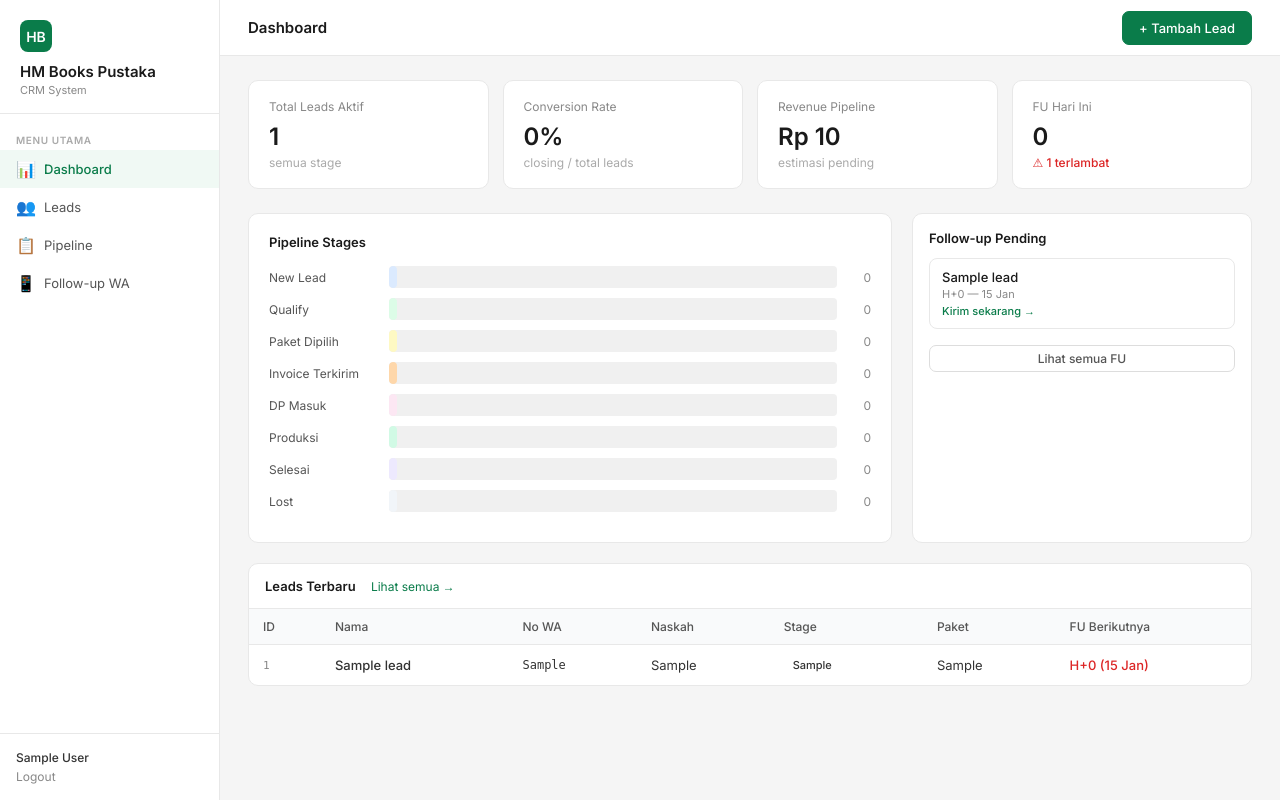
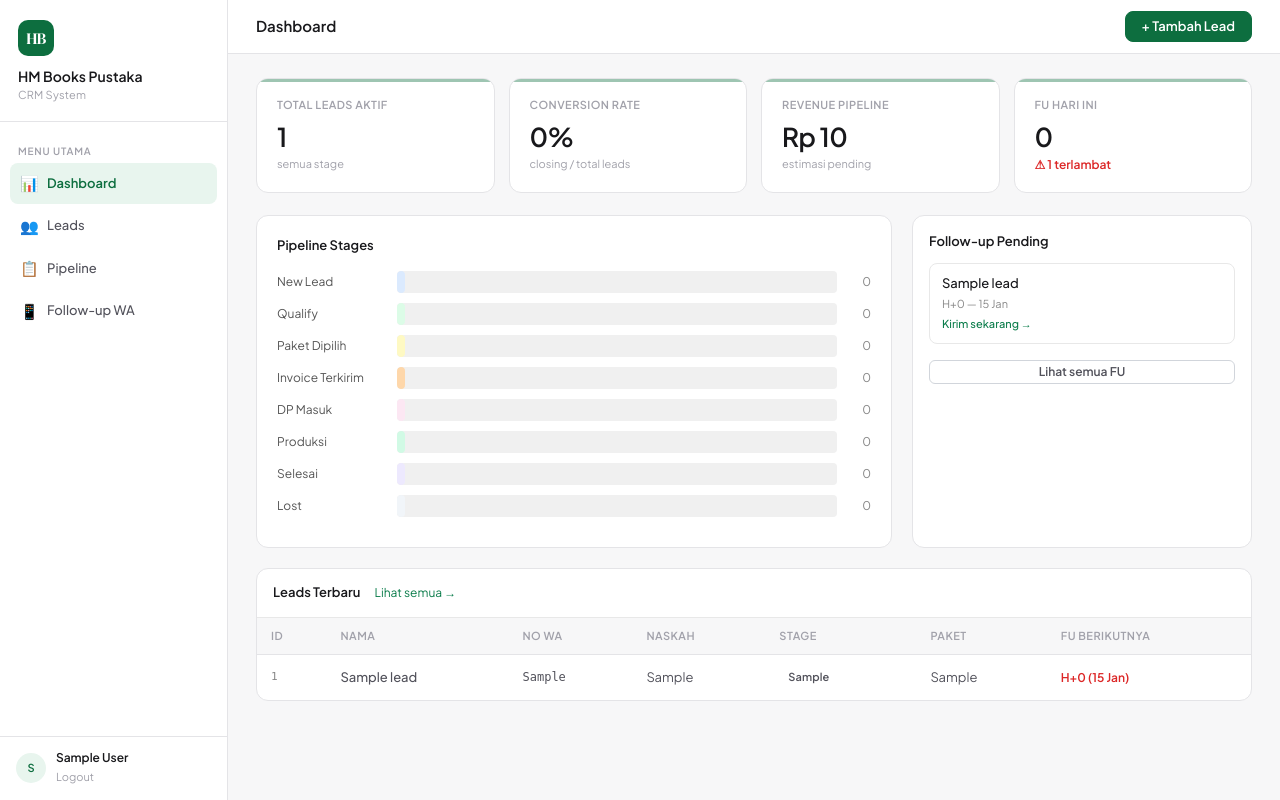
Before and after one commit to hmprinting-app/crm-hmbooks, a Flask app: page / in a window 1280 px wide. Run offline with Flask 3, Linux system fonts and the light colour scheme; a user stored in the database is signed in; tables that the repository leaves empty hold one stand-in row (values such as "Sample post").

Commit message:
Update base.html

```diff
--- a/app/templates/base.html
+++ b/app/templates/base.html
@@ -5,147 +5,247 @@
 <meta name="viewport" content="width=device-width, initial-scale=1.0">
 <title>{% block title %}CRM{% endblock %} — HM Books Pustaka</title>
 <link rel="preconnect" href="https://fonts.googleapis.com">
-<link href="https://fonts.googleapis.com/css2?family=Inter:wght@400;500;600&display=swap" rel="stylesheet">
+<link href="https://fonts.googleapis.com/css2?family=Plus+Jakarta+Sans:wght@400;500;600&family=DM+Serif+Display&display=swap" rel="stylesheet">
 <style>
 *{box-sizing:border-box;margin:0;padding:0}
-body{font-family:'Inter',sans-serif;background:#f5f5f5;color:#1a1a1a;font-size:14px}
+:root{
+  --green:#0d6e3f;
+  --green-dark:#095430;
+  --green-light:#e8f5ee;
+  --green-mid:#c3e8d4;
+  --accent:#f5a623;
+  --accent-light:#fef3dc;
+  --text:#18181b;
+  --text-2:#52525b;
+  --text-3:#a1a1aa;
+  --border:#e4e4e7;
+  --border-2:#d1d5db;
+  --bg:#f7f7f8;
+  --white:#ffffff;
+  --sidebar-w:228px;
+  --red:#dc2626;
+  --red-light:#fef2f2;
+  --amber:#d97706;
+  --amber-light:#fffbeb;
+  --blue:#1d4ed8;
+  --blue-light:#eff6ff;
+}
+body{font-family:'Plus Jakarta Sans',sans-serif;background:var(--bg);color:var(--text);font-size:14px;line-height:1.5}
 a{text-decoration:none;color:inherit}
 
-/* Sidebar */
-.sidebar{position:fixed;top:0;left:0;width:220px;height:100vh;background:#fff;border-right:1px solid #e8e8e8;display:flex;flex-direction:column;z-index:100}
-.sidebar-logo{padding:20px 20px 16px;border-bottom:1px solid #e8e8e8}
-.sidebar-logo .brand{font-size:15px;font-weight:600;color:#1a1a1a}
-.sidebar-logo .sub{font-size:11px;color:#888;margin-top:2px}
-.sidebar-nav{flex:1;padding:12px 0;overflow-y:auto}
-.nav-section{padding:8px 16px 4px;font-size:10px;font-weight:600;color:#aaa;letter-spacing:.06em;text-transform:uppercase}
-.nav-item{display:flex;align-items:center;gap:10px;padding:9px 16px;color:#555;font-size:13px;border-radius:0;transition:background .15s,color .15s;cursor:pointer}
-.nav-item:hover{background:#f5f5f5;color:#1a1a1a}
-.nav-item.active{background:#f0f9f4;color:#0a7c4a;font-weight:500}
-.nav-item .icon{font-size:16px;width:18px;text-align:center}
-.sidebar-footer{padding:16px;border-top:1px solid #e8e8e8;font-size:12px;color:#888}
+/* ── Sidebar ── */
+.sidebar{
+  position:fixed;top:0;left:0;width:var(--sidebar-w);height:100vh;
+  background:var(--white);border-right:1px solid var(--border);
+  display:flex;flex-direction:column;z-index:100;
+}
+.sidebar-brand{padding:20px 18px 18px;border-bottom:1px solid var(--border)}
+.sidebar-logo-mark{
+  width:36px;height:36px;background:var(--green);border-radius:10px;
+  display:flex;align-items:center;justify-content:center;margin-bottom:12px;
+}
+.sidebar-logo-mark span{color:#fff;font-family:'DM Serif Display',serif;font-size:16px;letter-spacing:-0.5px}
+.sidebar-brand-name{font-size:14px;font-weight:600;color:var(--text);line-height:1.2}
+.sidebar-brand-sub{font-size:11px;color:var(--text-3);margin-top:2px;letter-spacing:.02em}
 
-/* Main */
-.main{margin-left:220px;min-height:100vh}
-.topbar{background:#fff;border-bottom:1px solid #e8e8e8;padding:0 28px;height:56px;display:flex;align-items:center;justify-content:space-between;position:sticky;top:0;z-index:50}
-.topbar-title{font-size:15px;font-weight:600}
+.sidebar-nav{flex:1;padding:10px 10px;overflow-y:auto}
+.nav-label{
+  font-size:10px;font-weight:600;color:var(--text-3);
+  letter-spacing:.08em;text-transform:uppercase;
+  padding:8px 8px 4px;margin-top:4px
+}
+.nav-item{
+  display:flex;align-items:center;gap:9px;
+  padding:9px 10px;color:var(--text-2);font-size:13px;font-weight:500;
+  border-radius:8px;transition:background .12s,color .12s;cursor:pointer;
+  margin-bottom:2px;
+}
+.nav-item:hover{background:var(--bg);color:var(--text)}
+.nav-item.active{background:var(--green-light);color:var(--green);font-weight:600}
+.nav-item.active .nav-icon{color:var(--green)}
+.nav-icon{font-size:15px;width:18px;text-align:center;flex-shrink:0}
+
+.sidebar-footer{
+  padding:14px 16px;border-top:1px solid var(--border);
+}
+.user-info{display:flex;align-items:center;gap:10px}
+.user-avatar{
+  width:30px;height:30px;border-radius:50%;background:var(--green-light);
+  display:flex;align-items:center;justify-content:center;
+  font-size:11px;font-weight:700;color:var(--green);flex-shrink:0;
+}
+.user-name{font-size:12px;font-weight:600;color:var(--text);line-height:1.2}
+.user-logout{font-size:11px;color:var(--text-3);transition:color .12s}
+.user-logout:hover{color:var(--red)}
+
+/* ── Main ── */
+.main{margin-left:var(--sidebar-w);min-height:100vh}
+.topbar{
+  background:var(--white);border-bottom:1px solid var(--border);
+  padding:0 28px;height:54px;display:flex;align-items:center;
+  justify-content:space-between;position:sticky;top:0;z-index:50;
+}
+.topbar-title{font-size:15px;font-weight:600;color:var(--text)}
 .topbar-actions{display:flex;gap:8px;align-items:center}
 .content{padding:24px 28px}
 
-/* Cards */
-.card{background:#fff;border:1px solid #e8e8e8;border-radius:10px;padding:20px}
-.card-sm{background:#fff;border:1px solid #e8e8e8;border-radius:8px;padding:14px 16px}
+/* ── Buttons ── */
+.btn{
+  display:inline-flex;align-items:center;gap:6px;
+  padding:8px 16px;border-radius:8px;font-size:13px;font-weight:600;
+  cursor:pointer;border:1px solid transparent;transition:all .15s;
+  font-family:inherit;line-height:1;
+}
+.btn-primary{background:var(--green);color:#fff;border-color:var(--green)}
+.btn-primary:hover{background:var(--green-dark);border-color:var(--green-dark)}
+.btn-secondary{background:var(--white);color:var(--text-2);border-color:var(--border-2)}
+.btn-secondary:hover{background:var(--bg);color:var(--text)}
+.btn-danger{background:var(--white);color:var(--red);border-color:#fca5a5}
+.btn-danger:hover{background:var(--red-light)}
+.btn-sm{padding:5px 11px;font-size:12px;border-radius:6px}
+.btn-xs{padding:4px 9px;font-size:11px;border-radius:5px}
 
-/* Metric cards */
-.metrics-grid{display:grid;grid-template-columns:repeat(4,1fr);gap:14px;margin-bottom:24px}
-.metric-card{background:#fff;border:1px solid #e8e8e8;border-radius:10px;padding:18px 20px}
-.metric-label{font-size:12px;color:#888;margin-bottom:8px}
-.metric-val{font-size:24px;font-weight:600;color:#1a1a1a}
-.metric-sub{font-size:12px;color:#aaa;margin-top:4px}
-.metric-up{color:#0a7c4a}
-.metric-warn{color:#d97706}
+/* ── Cards ── */
+.card{
+  background:var(--white);border:1px solid var(--border);
+  border-radius:12px;padding:20px;
+}
+.card-sm{
+  background:var(--white);border:1px solid var(--border);
+  border-radius:10px;padding:14px 16px;
+}
 
-/* Buttons */
-.btn{display:inline-flex;align-items:center;gap:6px;padding:8px 16px;border-radius:7px;font-size:13px;font-weight:500;cursor:pointer;border:1px solid transparent;transition:all .15s}
-.btn-primary{background:#0a7c4a;color:#fff;border-color:#0a7c4a}
-.btn-primary:hover{background:#086b3f}
-.btn-secondary{background:#fff;color:#555;border-color:#ddd}
-.btn-secondary:hover{background:#f5f5f5}
-.btn-danger{background:#fff;color:#dc2626;border-color:#fca5a5}
-.btn-danger:hover{background:#fef2f2}
-.btn-sm{padding:5px 10px;font-size:12px}
+/* ── Metric cards ── */
+.metrics-grid{display:grid;grid-template-columns:repeat(4,1fr);gap:14px;margin-bottom:22px}
+.metric-card{
+  background:var(--white);border:1px solid var(--border);
+  border-radius:12px;padding:18px 20px;position:relative;overflow:hidden;
+}
+.metric-card::before{
+  content:'';position:absolute;top:0;left:0;right:0;height:3px;
+  background:var(--green);border-radius:3px 3px 0 0;opacity:.4;
+}
+.metric-card.warn::before{background:var(--accent)}
+.metric-card.hot::before{background:var(--red)}
+.metric-label{font-size:11px;font-weight:600;color:var(--text-3);letter-spacing:.04em;text-transform:uppercase;margin-bottom:10px}
+.metric-val{font-size:26px;font-weight:600;color:var(--text);letter-spacing:-0.5px;line-height:1}
+.metric-val.warn{color:var(--amber)}
+.metric-val.hot{color:var(--red)}
+.metric-sub{font-size:11px;color:var(--text-3);margin-top:6px}
 
-/* Badges / Stage */
-.badge{display:inline-block;padding:3px 9px;border-radius:20px;font-size:11px;font-weight:500}
-.badge-new{background:#dbeafe;color:#1e40af}
-.badge-qualify{background:#dcfce7;color:#166534}
-.badge-paket{background:#fef9c3;color:#854d0e}
-.badge-invoice{background:#fed7aa;color:#9a3412}
-.badge-dp{background:#fce7f3;color:#9d174d}
+/* ── Badges ── */
+.badge{display:inline-block;padding:3px 9px;border-radius:20px;font-size:11px;font-weight:600;letter-spacing:.01em}
+.badge-new-lead,.badge-new{background:#dbeafe;color:#1e40af}
+.badge-qualify{background:#dcfce7;color:#15803d}
+.badge-paket-dipilih,.badge-paket{background:#fef9c3;color:#92400e}
+.badge-invoice-terkirim,.badge-invoice{background:#fed7aa;color:#9a3412}
+.badge-dp-masuk,.badge-dp{background:#fce7f3;color:#9d174d}
 .badge-produksi{background:#d1fae5;color:#065f46}
-.badge-selesai{background:#ede9fe;color:#4c1d95}
+.badge-selesai{background:var(--green-light);color:var(--green);border:1px solid var(--green-mid)}
 .badge-lost{background:#f1f5f9;color:#64748b}
 
-/* Table */
-.table-wrap{background:#fff;border:1px solid #e8e8e8;border-radius:10px;overflow:hidden}
+/* ── Table ── */
+.table-wrap{background:var(--white);border:1px solid var(--border);border-radius:12px;overflow:hidden}
+.table-header{
+  padding:14px 18px;border-bottom:1px solid var(--border);
+  display:flex;align-items:center;justify-content:space-between;
+}
+.table-title{font-size:13px;font-weight:600;color:var(--text)}
 table{width:100%;border-collapse:collapse;font-size:13px}
-thead tr{background:#f9fafb}
-th{padding:10px 14px;text-align:left;font-weight:500;color:#555;font-size:12px;border-bottom:1px solid #e8e8e8}
-td{padding:10px 14px;border-bottom:1px solid #f0f0f0;color:#333}
+thead tr{background:var(--bg)}
+th{padding:10px 14px;text-align:left;font-weight:600;color:var(--text-3);font-size:11px;border-bottom:1px solid var(--border);text-transform:uppercase;letter-spacing:.04em}
+td{padding:11px 14px;border-bottom:1px solid #f4f4f5;color:var(--text-2)}
 tr:last-child td{border-bottom:none}
-tr:hover td{background:#fafafa}
+tbody tr:hover td{background:#fafafa}
+tbody tr{cursor:pointer;transition:background .1s}
 
-/* Forms */
-.form-group{margin-bottom:16px}
-.form-label{display:block;font-size:12px;font-weight:500;color:#555;margin-bottom:6px}
-.form-control{width:100%;padding:9px 12px;border:1px solid #ddd;border-radius:7px;font-size:13px;outline:none;transition:border-color .15s}
-.form-control:focus{border-color:#0a7c4a;box-shadow:0 0 0 2px rgba(10,124,74,.1)}
-select.form-control{background:#fff}
-textarea.form-control{resize:vertical;min-height:80px}
+/* ── Forms ── */
+.form-group{margin-bottom:18px}
+.form-label{display:block;font-size:12px;font-weight:600;color:var(--text-2);margin-bottom:6px}
+.form-control{
+  width:100%;padding:9px 12px;border:1px solid var(--border-2);
+  border-radius:8px;font-size:13px;outline:none;
+  transition:border-color .15s,box-shadow .15s;
+  font-family:inherit;background:var(--white);color:var(--text);
+}
+.form-control:focus{border-color:var(--green);box-shadow:0 0 0 3px rgba(13,110,63,.1)}
+select.form-control{background:var(--white)}
+textarea.form-control{resize:vertical;min-height:90px}
+.form-hint{font-size:11px;color:var(--text-3);margin-top:4px}
 
-/* Alert flash */
-.flash{padding:10px 16px;border-radius:7px;font-size:13px;margin-bottom:16px}
-.flash-success{background:#d1fae5;color:#065f46;border:1px solid #a7f3d0}
-.flash-error{background:#fee2e2;color:#991b1b;border:1px solid #fca5a5}
+/* ── Flash alerts ── */
+.flash{padding:11px 16px;border-radius:8px;font-size:13px;margin-bottom:16px;font-weight:500}
+.flash-success{background:var(--green-light);color:var(--green-dark);border:1px solid var(--green-mid)}
+.flash-error{background:var(--red-light);color:var(--red);border:1px solid #fca5a5}
 
-/* Pipeline kanban */
-.kanban-board{display:grid;grid-template-columns:repeat(7,minmax(160px,1fr));gap:12px;overflow-x:auto;padding-bottom:8px}
-.kanban-col{background:#f9fafb;border:1px solid #e8e8e8;border-radius:10px;padding:12px}
-.kanban-col-header{font-size:12px;font-weight:600;color:#555;margin-bottom:10px;display:flex;align-items:center;justify-content:space-between}
-.kanban-count{background:#e8e8e8;color:#555;font-size:11px;padding:2px 7px;border-radius:20px}
-.kanban-card{background:#fff;border:1px solid #e8e8e8;border-radius:8px;padding:10px 12px;margin-bottom:8px;cursor:pointer;transition:box-shadow .15s}
-.kanban-card:hover{box-shadow:0 2px 8px rgba(0,0,0,.08)}
-.kanban-card .nama{font-weight:500;font-size:13px;color:#1a1a1a;margin-bottom:4px}
-.kanban-card .sub{font-size:11px;color:#888}
-.kanban-card .paket{font-size:11px;color:#0a7c4a;font-weight:500;margin-top:4px}
+/* ── Pipeline kanban ── */
+.kanban-board{display:grid;grid-template-columns:repeat(7,minmax(155px,1fr));gap:10px;overflow-x:auto;padding-bottom:8px}
+.kanban-col{background:var(--bg);border:1px solid var(--border);border-radius:10px;padding:12px}
+.kanban-col-header{font-size:11px;font-weight:700;color:var(--text-2);margin-bottom:10px;display:flex;align-items:center;justify-content:space-between;text-transform:uppercase;letter-spacing:.04em}
+.kanban-count{background:var(--white);color:var(--text-2);font-size:11px;font-weight:600;padding:2px 7px;border-radius:20px;border:1px solid var(--border)}
+.kanban-card{background:var(--white);border:1px solid var(--border);border-radius:8px;padding:10px 12px;margin-bottom:8px;cursor:pointer;transition:box-shadow .15s,border-color .15s}
+.kanban-card:hover{box-shadow:0 2px 8px rgba(0,0,0,.07);border-color:var(--border-2)}
+.kanban-card .nama{font-weight:600;font-size:13px;color:var(--text);margin-bottom:3px}
+.kanban-card .sub{font-size:11px;color:var(--text-3)}
+.kanban-card .paket{font-size:11px;color:var(--green);font-weight:600;margin-top:5px}
 
-/* FU status */
-.fu-hot{color:#dc2626;font-weight:500}
-.fu-warm{color:#d97706;font-weight:500}
-.fu-cold{color:#6b7280}
+/* ── FU status ── */
+.fu-hot{color:var(--red);font-weight:600;font-size:12px}
+.fu-warm{color:var(--amber);font-weight:600;font-size:12px}
+.fu-cold{color:var(--text-3);font-size:12px}
 
-/* Responsive */
+/* ── Page header ── */
+.page-section-title{font-size:13px;font-weight:700;color:var(--text);margin-bottom:14px;letter-spacing:.01em}
+
+/* ── Divider ── */
+.divider{border:none;border-top:1px solid var(--border);margin:20px 0}
+
+/* ── Responsive ── */
 @media(max-width:768px){
   .sidebar{display:none}
   .main{margin-left:0}
   .metrics-grid{grid-template-columns:repeat(2,1fr)}
-  .kanban-board{grid-template-columns:repeat(3,160px)}
+  .kanban-board{grid-template-columns:repeat(3,155px)}
 }
 </style>
 {% block extra_head %}{% endblock %}
 </head>
 <body>
 
-<!-- Sidebar -->
 <aside class="sidebar">
-  <div class="sidebar-logo">
-    <div style="width:32px;height:32px;background:#0a7c4a;border-radius:8px;display:flex;align-items:center;justify-content:center;margin-bottom:10px">
-      <span style="color:#fff;font-weight:700;font-size:14px">HB</span>
-    </div>
-    <div class="brand">HM Books Pustaka</div>
-    <div class="sub">CRM System</div>
+  <div class="sidebar-brand">
+    <div class="sidebar-logo-mark"><span>HB</span></div>
+    <div class="sidebar-brand-name">HM Books Pustaka</div>
+    <div class="sidebar-brand-sub">CRM System</div>
   </div>
+
   <nav class="sidebar-nav">
-    <div class="nav-section">Menu Utama</div>
+    <div class="nav-label">Menu Utama</div>
     <a href="{{ url_for('dashboard.index') }}" class="nav-item {% if request.endpoint=='dashboard.index' %}active{% endif %}">
-      <span class="icon">📊</span> Dashboard
+      <span class="nav-icon">📊</span> Dashboard
     </a>
     <a href="{{ url_for('leads.index') }}" class="nav-item {% if 'leads' in request.endpoint %}active{% endif %}">
-      <span class="icon">👥</span> Leads
+      <span class="nav-icon">👥</span> Leads
     </a>
     <a href="{{ url_for('pipeline.index') }}" class="nav-item {% if 'pipeline' in request.endpoint %}active{% endif %}">
-      <span class="icon">📋</span> Pipeline
+      <span class="nav-icon">📋</span> Pipeline
     </a>
     <a href="{{ url_for('followup.index') }}" class="nav-item {% if 'followup' in request.endpoint %}active{% endif %}">
-      <span class="icon">📱</span> Follow-up WA
+      <span class="nav-icon">📱</span> Follow-up WA
     </a>
   </nav>
+
   <div class="sidebar-footer">
-    <div style="font-weight:500;color:#333;margin-bottom:4px">{{ current_user.name }}</div>
-    <a href="{{ url_for('auth.logout') }}" style="color:#888;font-size:12px">Logout</a>
+    <div class="user-info">
+      <div class="user-avatar">{{ current_user.name[0]|upper }}</div>
+      <div style="flex:1;min-width:0">
+        <div class="user-name">{{ current_user.name }}</div>
+        <a href="{{ url_for('auth.logout') }}" class="user-logout">Logout</a>
+      </div>
+    </div>
   </div>
 </aside>
 
-<!-- Main -->
 <div class="main">
   <div class="topbar">
     <div class="topbar-title">{% block topbar_title %}{% endblock %}</div>
@@ -160,5 +260,6 @@ textarea.form-control{resize:vertical;min-height:80px}
     {% block content %}{% endblock %}
   </div>
 </div>
+
 </body>
 </html>
```
